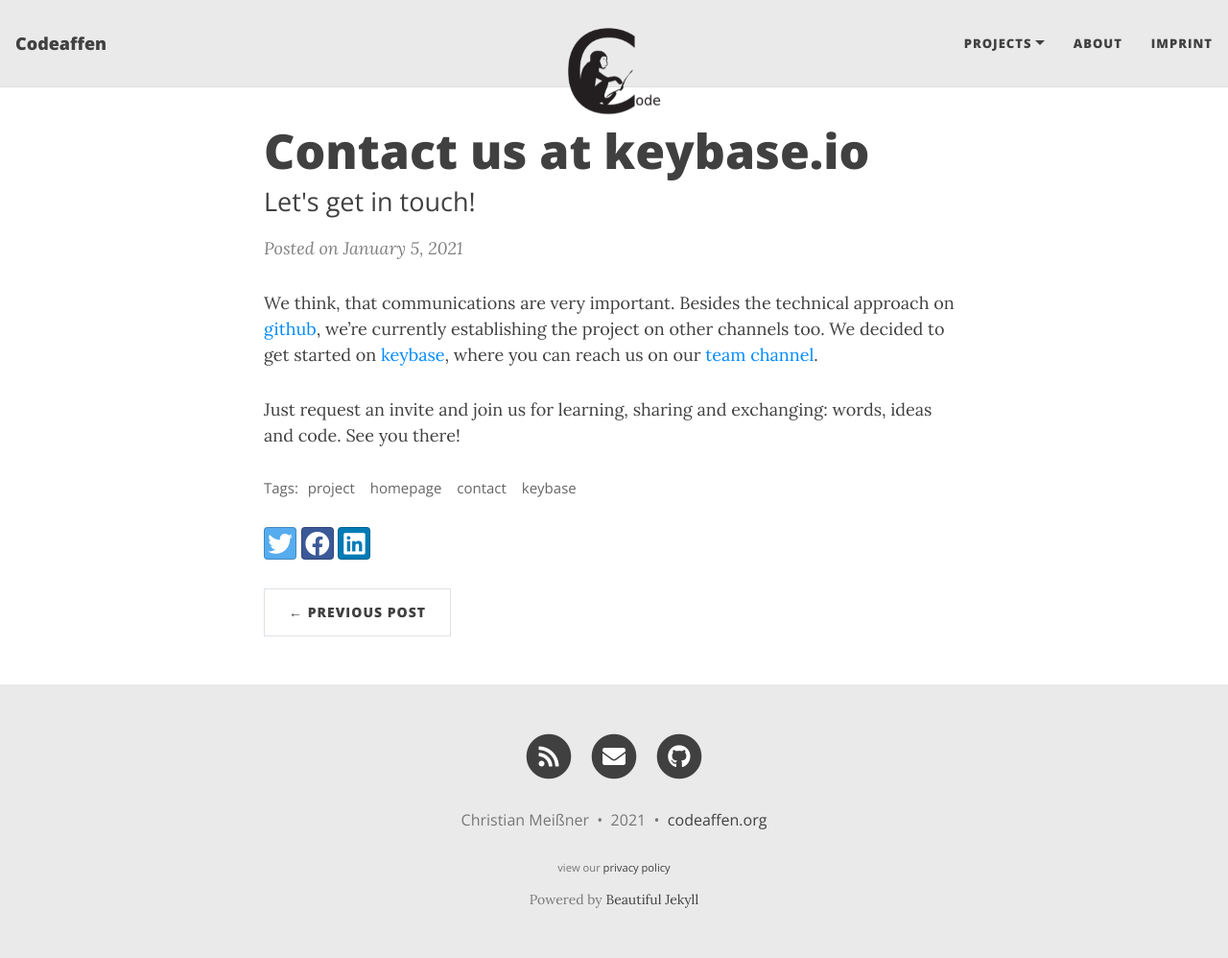
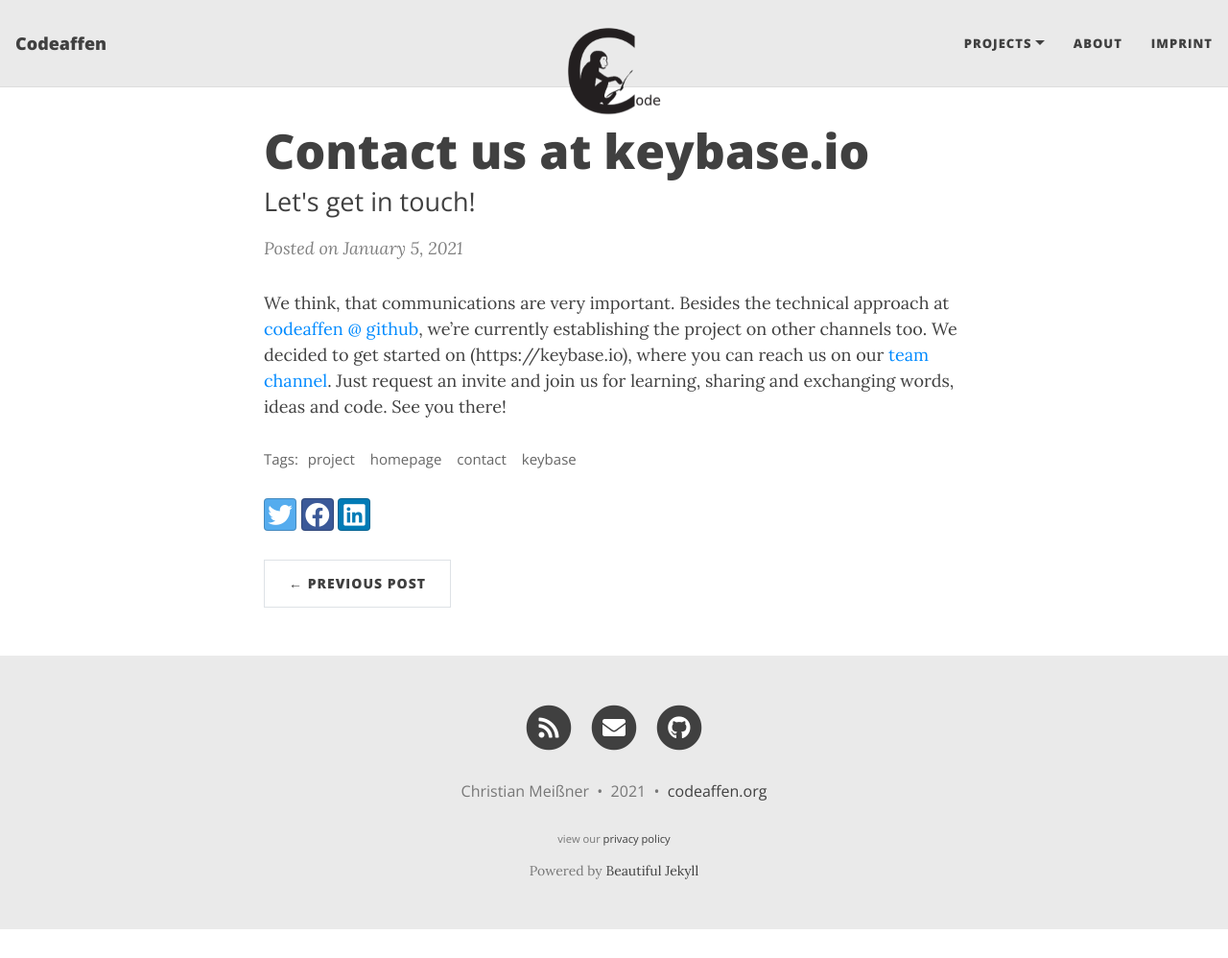
Before and after one commit to codeaffen/codeaffen.org, a Jekyll site: the page built from _posts/2021-01-05-contact-us-at-keybase.md, in a window 1280 px wide and 998 px high. Shown: the whole window at 96% size. Built offline with Jekyll 4.4.1, drawn with Linux system fonts in a browser that asks for light colours; nearby versions of some CDN libraries; comment, search, counter and statistics services are not loaded.

Commit message:
Add author for existing blog posts

```diff
--- a/_posts/2021-01-05-contact-us-at-keybase.md
+++ b/_posts/2021-01-05-contact-us-at-keybase.md
@@ -4,9 +4,8 @@
 subtitle: Let's get in touch!
 thumbnail-img: /assets/img/codeaffen_wo_bg.png
 tags: [project, homepage, contact, keybase]
+author: gmzabos
 ---
 
 
-We think, that communications are very important. Besides the technical approach on [github](https://github.com/codeaffen/codeaffen.org), we're currently establishing the project on other channels too. We decided to get started on [keybase](https://keybase.io), where you can reach us on our [team channel](https://keybase.io/team/codeaffen).
-
-Just request an invite and join us for learning, sharing and exchanging: words, ideas and code. See you there!
+We think, that communications are very important. Besides the technical approach at [codeaffen @ github](https://github.com/codeaffen/codeaffen.org), we're currently establishing the project on other channels too. We decided to get started on (https://keybase.io), where you can reach us on our [team channel](https://keybase.io/team/codeaffen). Just request an invite and join us for learning, sharing and exchanging words, ideas and code. See you there!
```
Also changed, not shown: _posts/2020-12-20-monkey-home-is-open.md (+1 -0 lines), _posts/2020-12-22-hieradata-announcement-0.1.0.md (+1 -0 lines), _posts/2021-01-04-phpypam-announcement-1.0.1.md (+1 -0 lines).
